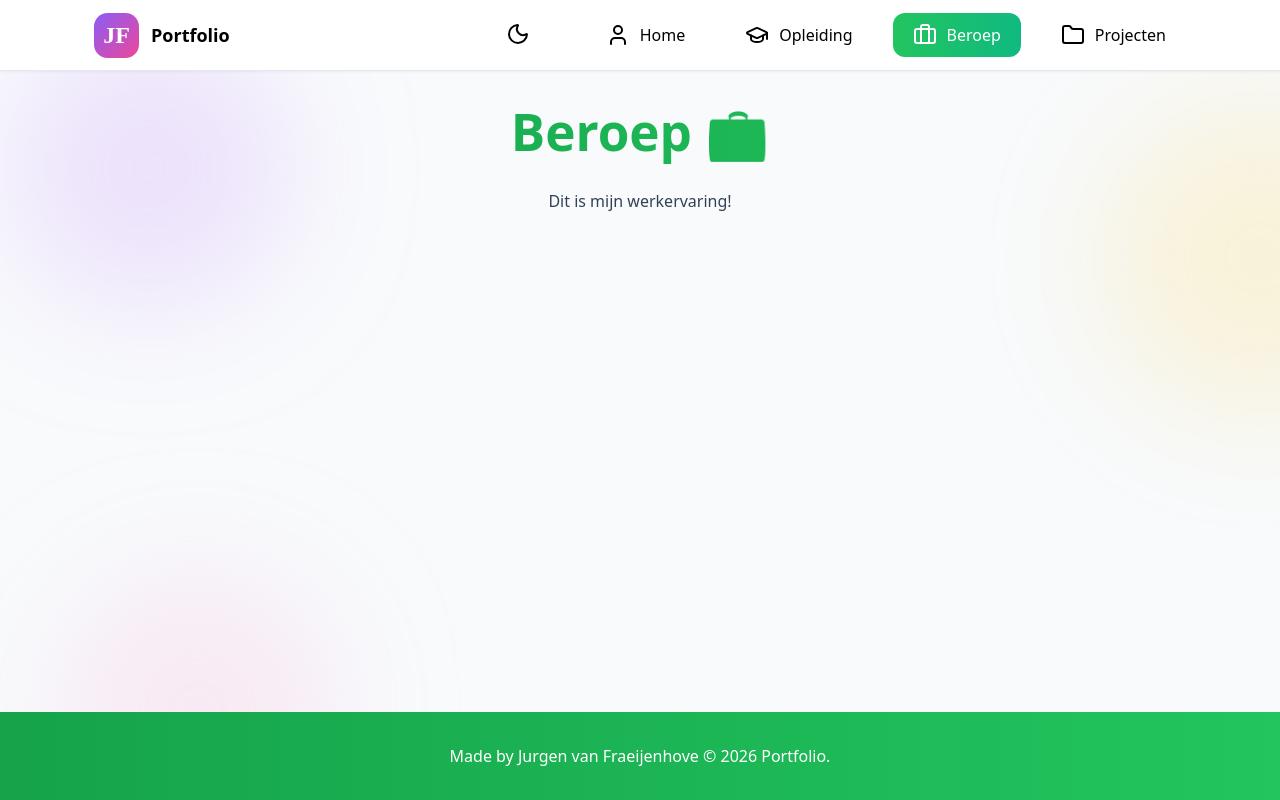
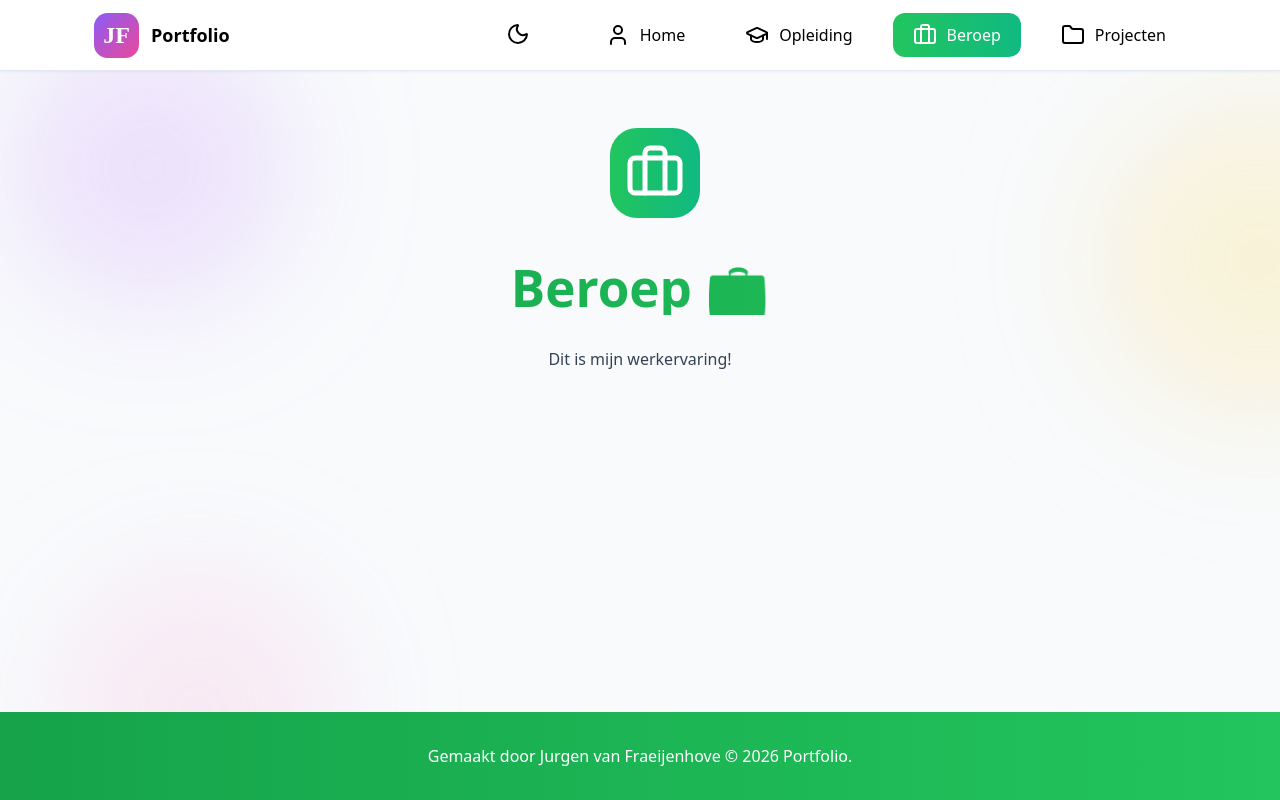
Before and after one commit to JurgenvanF/jurgenvanf-portfolio, a React (Vite) app: page /beroep in a window 1280 px wide. Built offline with nearby package versions, Linux system fonts and the light colour scheme; no server answers; a web font is replaced by a local one.

Commit message:
Added icons at top of pages

```diff
--- a/index.html
+++ b/index.html
@@ -25,7 +25,7 @@
     </div>
 
     <div id="root"></div>
-    <footer>Made by Jurgen van Fraeijenhove © 2026 Portfolio.</footer>
+    <footer>Gemaakt door Jurgen van Fraeijenhove © 2026 Portfolio.</footer>
     <script type="module" src="/src/main.jsx"></script>
   </body>
 </html>
--- a/src/pages/education/Education.css
+++ b/src/pages/education/Education.css
@@ -11,3 +11,16 @@
 p {
   color: var(--color-text-secondary);
 }
+
+.education__icon {
+  display: inline-block;
+  margin: 60px 0 0 30px;
+  padding: 15px;
+  width: 60px;
+  height: 60px;
+  border-radius: 30%;
+  color: white;
+  transition: all 0.2s ease-in-out;
+  background: var(--gradient-education);
+  animation: floatBetter 3s ease-in-out infinite;
+}
--- a/src/pages/education/Education.jsx
+++ b/src/pages/education/Education.jsx
@@ -1,5 +1,6 @@
 import "./Education.css";
 import { useEffect } from "react";
+import { GraduationCap } from "lucide-react";
 
 function Education() {
   useEffect(() => {
@@ -8,6 +9,7 @@ function Education() {
 
   return (
     <>
+      <GraduationCap className="education__icon" />
       <h1 className="title__education">Opleiding 🎓</h1>
       <p>Op deze scholen heb ik gezeten!</p>
     </>
--- a/src/pages/home/Home.css
+++ b/src/pages/home/Home.css
@@ -357,7 +357,7 @@
   }
 }
 
-@keyframes floatHeart {
+@keyframes floatBetter {
   0% {
     transform: translateY(0px);
   }
@@ -825,7 +825,7 @@
   height: auto;
   color: white;
   fill: white;
-  animation: floatHeart 3s ease-in-out infinite;
+  animation: floatBetter 3s ease-in-out infinite;
 }
 
 .finish__text {
--- a/src/pages/profession/Profession.css
+++ b/src/pages/profession/Profession.css
@@ -1,6 +1,4 @@
 .title__profession {
-  height: 70px;
-  margin-bottom: 0;
   background: linear-gradient(to right, #16a34a, #22c55e);
   background-clip: text;
   -webkit-background-clip: text;
@@ -11,3 +9,16 @@
 p {
   color: var(--color-text-secondary);
 }
+
+.profession__icon {
+  display: inline-block;
+  margin: 60px 0 0 30px;
+  padding: 15px;
+  width: 60px;
+  height: 60px;
+  border-radius: 30%;
+  color: white;
+  transition: all 0.2s ease-in-out;
+  background: var(--gradient-profession);
+  animation: floatBetter 3s ease-in-out infinite;
+}
--- a/src/pages/profession/Profession.jsx
+++ b/src/pages/profession/Profession.jsx
@@ -1,5 +1,6 @@
 import "./Profession.css";
 import { useEffect } from "react";
+import { Briefcase } from "lucide-react";
 
 function Profession() {
   useEffect(() => {
@@ -8,6 +9,7 @@ function Profession() {
 
   return (
     <>
+      <Briefcase className="profession__icon" />
       <h1 className="title__profession">Beroep 💼</h1>
       <p>Dit is mijn werkervaring!</p>
     </>
--- a/src/pages/projects/Projects.css
+++ b/src/pages/projects/Projects.css
@@ -11,3 +11,16 @@
 p {
   color: var(--color-text-secondary);
 }
+
+.projects__icon {
+  display: inline-block;
+  margin: 60px 0 0 30px;
+  padding: 15px;
+  width: 60px;
+  height: 60px;
+  border-radius: 30%;
+  color: white;
+  transition: all 0.2s ease-in-out;
+  background: var(--gradient-projects);
+  animation: floatBetter 3s ease-in-out infinite;
+}
--- a/src/pages/projects/Projects.jsx
+++ b/src/pages/projects/Projects.jsx
@@ -1,5 +1,6 @@
 import "./Projects.css";
 import { useEffect } from "react";
+import { Folder } from "lucide-react";
 
 function Projects() {
   useEffect(() => {
@@ -8,6 +9,7 @@ function Projects() {
 
   return (
     <>
+      <Folder className="projects__icon" />
       <h1 className="title__projects">Projecten 🎨</h1>
       <p>Dit zijn de projecten die ik gedaan heb!</p>
     </>
```
